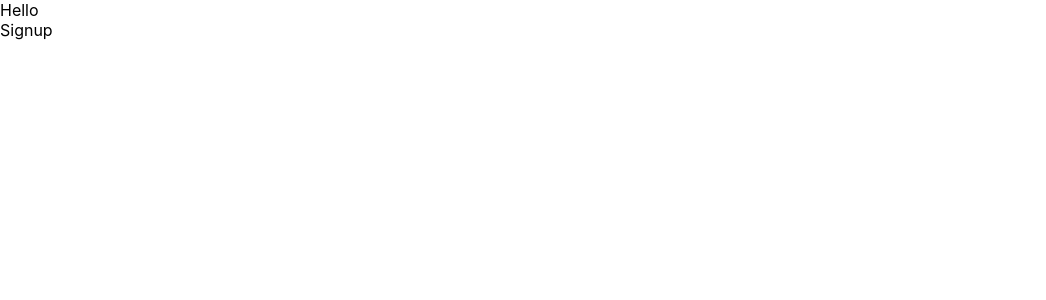
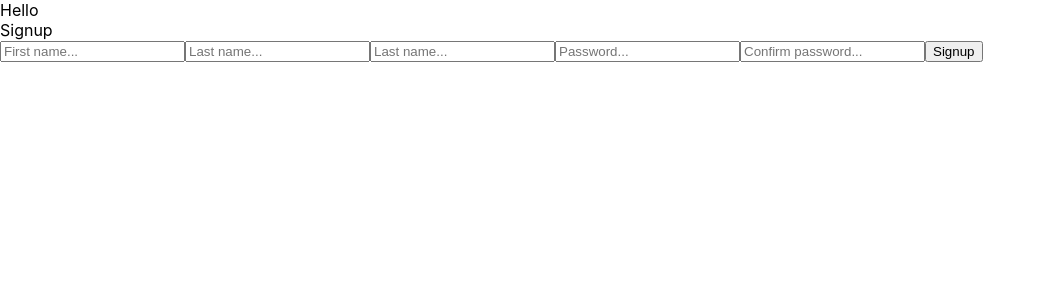
Before and after one commit to annacarey/trader-gator, a React (Create React App) app in the folder client/: page / in a window 1280 px wide. Shown: the top 300 px of the page, without its empty margins (0-1046 px from the left). Built offline with nearby package versions, Linux system fonts and the light colour scheme; no server answers.

Commit message:
created controlled signup form

```diff
--- a/client/src/components/Signup.js
+++ b/client/src/components/Signup.js
@@ -1,13 +1,36 @@
 import React from 'react';
 
- function Signup() {
+class Signup extends React.Component {
 
-    return (
-        <div>
-            Signup
+    state = {
+        firstName: "",
+        lastName: "",
+        email: "",
+        password: "",
+        passwordConfirmation: "",
+    }
 
-        </div>
-    )
+    handleSubmit = e => {
+        e.preventDefault()
+        console.log("submit worked")
+    }
+
+    render () {
+        return (
+            <div>
+                Signup
+                <form onSubmit = {this.handleSubmit}>
+                    <input onChange={e => this.setState({firstName: e.target.value})} type="text" name="firstName" placeholder="First name..." />
+                    <input onChange={e => this.setState({lastName: e.target.value})} type="text" name="lastName" placeholder="Last name..." />
+                    <input onChange={e => this.setState({email: e.target.value})} type="text" name="email" placeholder="Last name..." />
+                    <input onChange={e => this.setState({password: e.target.value})} type="password" name="password" placeholder="Password..." />
+                    <input onChange={e => this.setState({passwordConfirmation: e.target.value})} type="password" name="password" placeholder="Confirm password..." />
+                    <input type="submit" value="Signup" />
+                </form>
+            </div>
+        )
+    }
+
 }
 
 export default Signup
```
